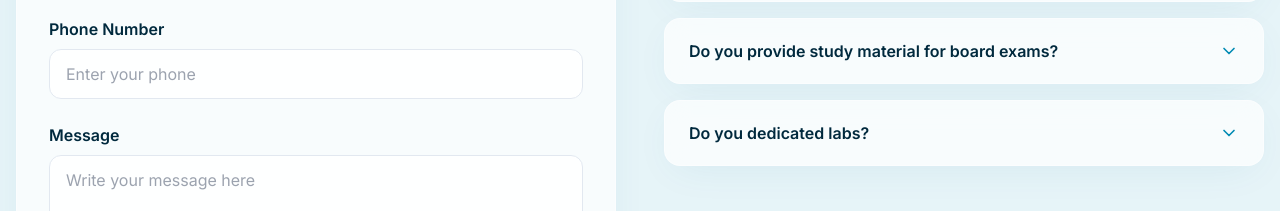
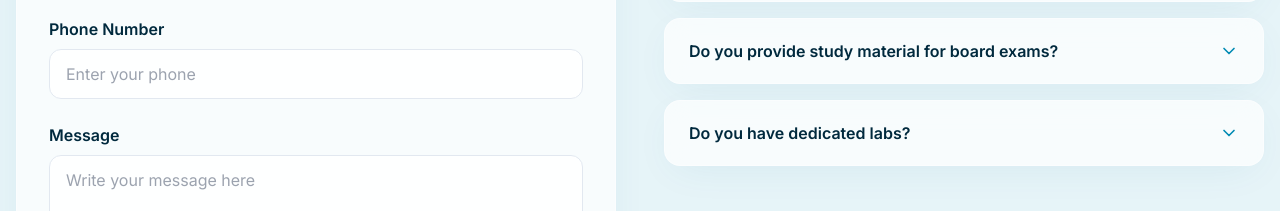
Before and after one commit to k-e-r-n-e-l-dotcom/Arambhik, a React (Vite) app: page /contact in a window 1280 px wide. Shown: the part 1116-1327 px from the top of the page. Built offline with nearby package versions, Linux system fonts and the light colour scheme; no server answers.

Commit message:
Updated Contact.tsx

```diff
--- a/src/pages/Contact.tsx
+++ b/src/pages/Contact.tsx
@@ -30,8 +30,8 @@ export const Contact = () => {
       answer: 'Yes, we provide comprehensive study materials, practice sheets, previous year board question papers, and sample papers for all subjects.'
     },
     {
-      question: 'Do you dedicated labs?',
-      answer: 'We have dedicated Science and Computer labs, we encourage learning by doing concept which leads better understanding and creates the better foundation.'
+      question: 'Do you have dedicated labs?',
+      answer: 'Yes, we have dedicated Science and Computer labs, we encourage learning by doing concept which leads better understanding and creates the better foundation.'
     }
   ];
 
```
